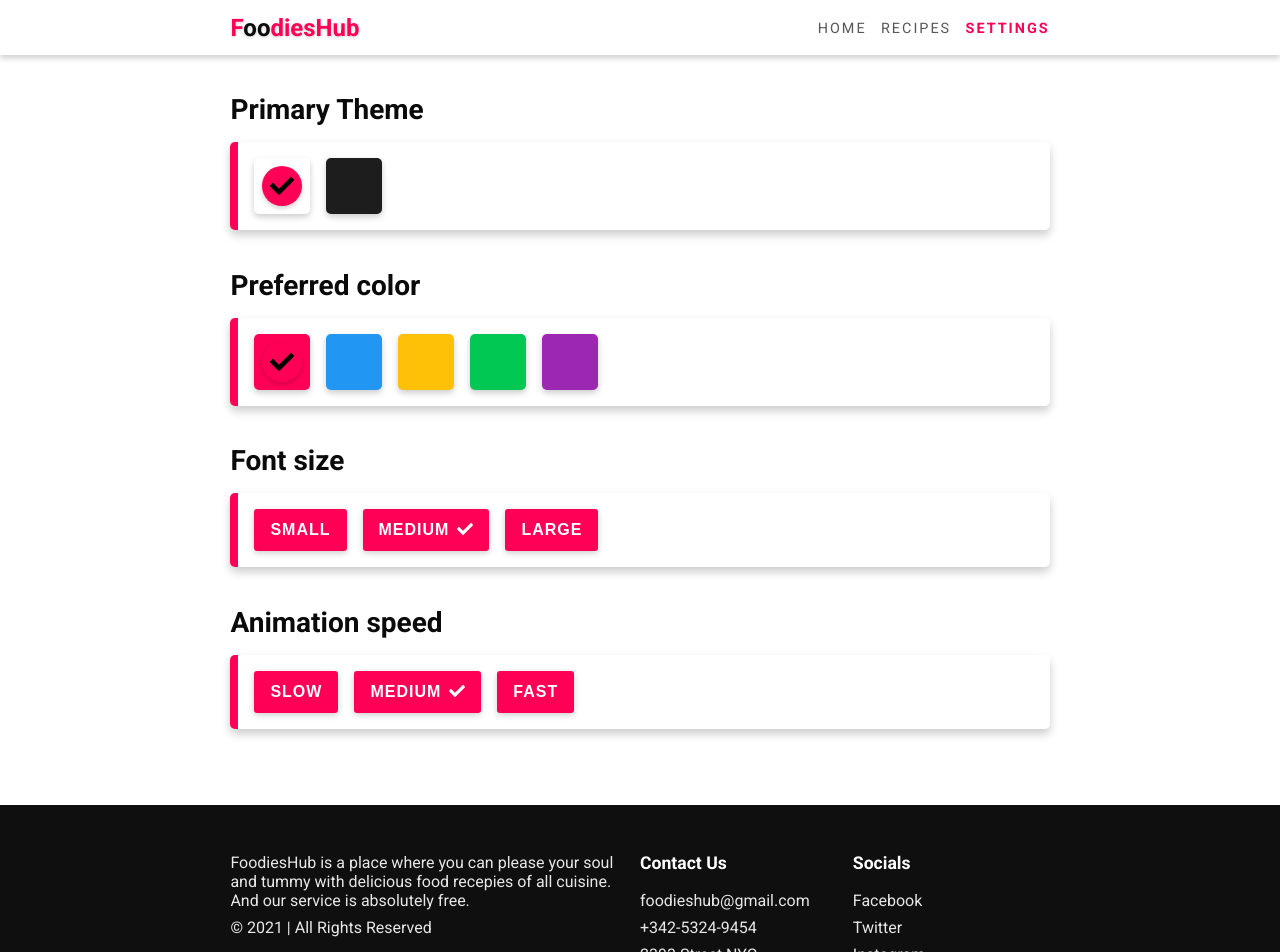
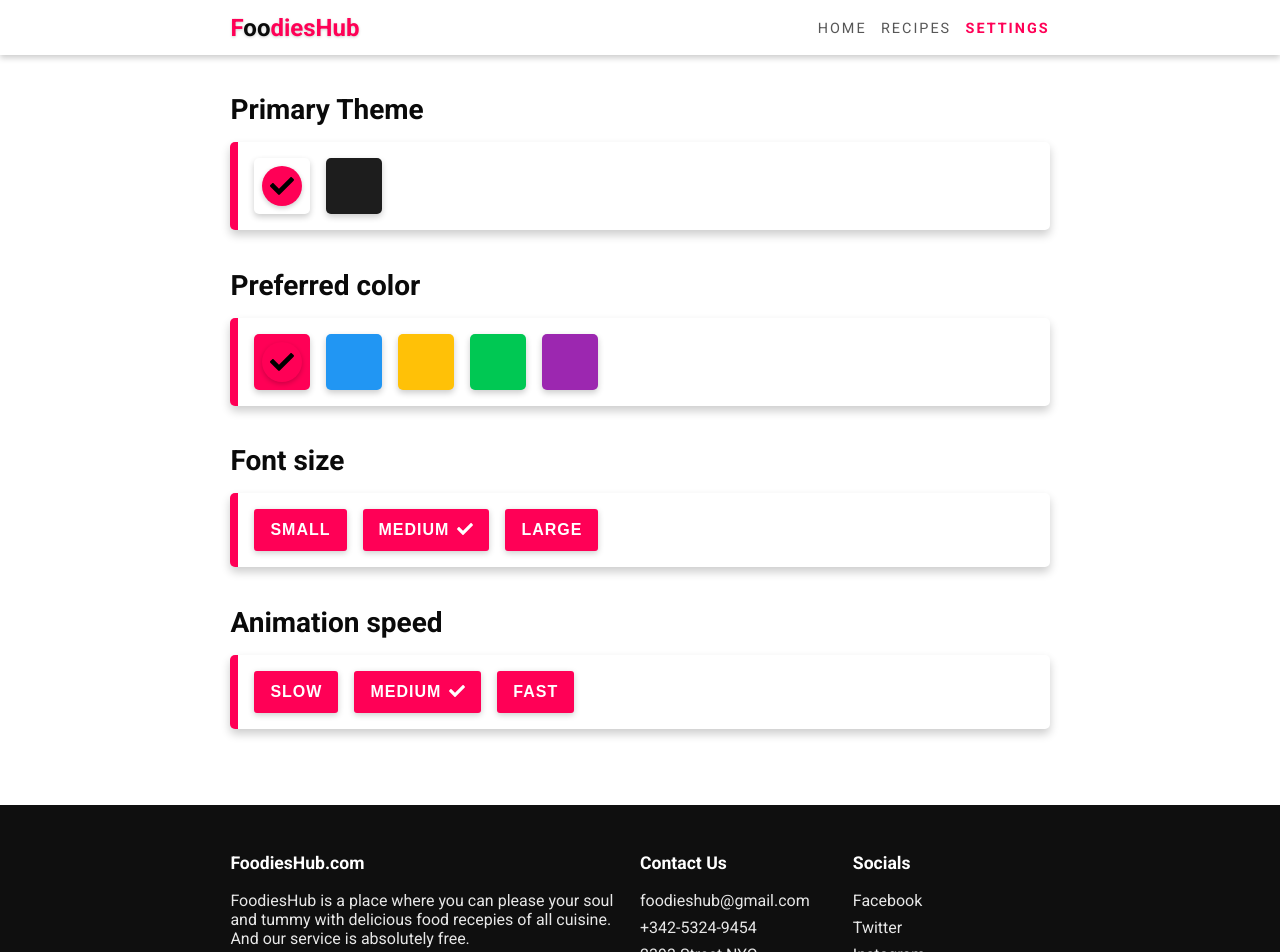
Before and after one commit to Masum-Arifin/FoodiesHub, a React (Create React App) app: page /settings in a window 1280 px wide. Shown: the top 952 px of the page. Built offline with nearby package versions, Linux system fonts and the light colour scheme.

Commit message:
new code

```diff
--- a/src/components/Footer.js
+++ b/src/components/Footer.js
@@ -2,7 +2,7 @@ export default function Footer(){
     return (
         <div className="footer container">
             <div className="footer-section">
-                {/* <p className="title">FoodiesHub.com</p> */}
+                <p className="title">FoodiesHub.com</p>
                 <p>FoodiesHub is a place where you can please your soul and tummy with delicious food recepies of all cuisine. And our service is absolutely free.</p>
                 <p>&copy; 2021 | All Rights Reserved</p>
             </div>
```
